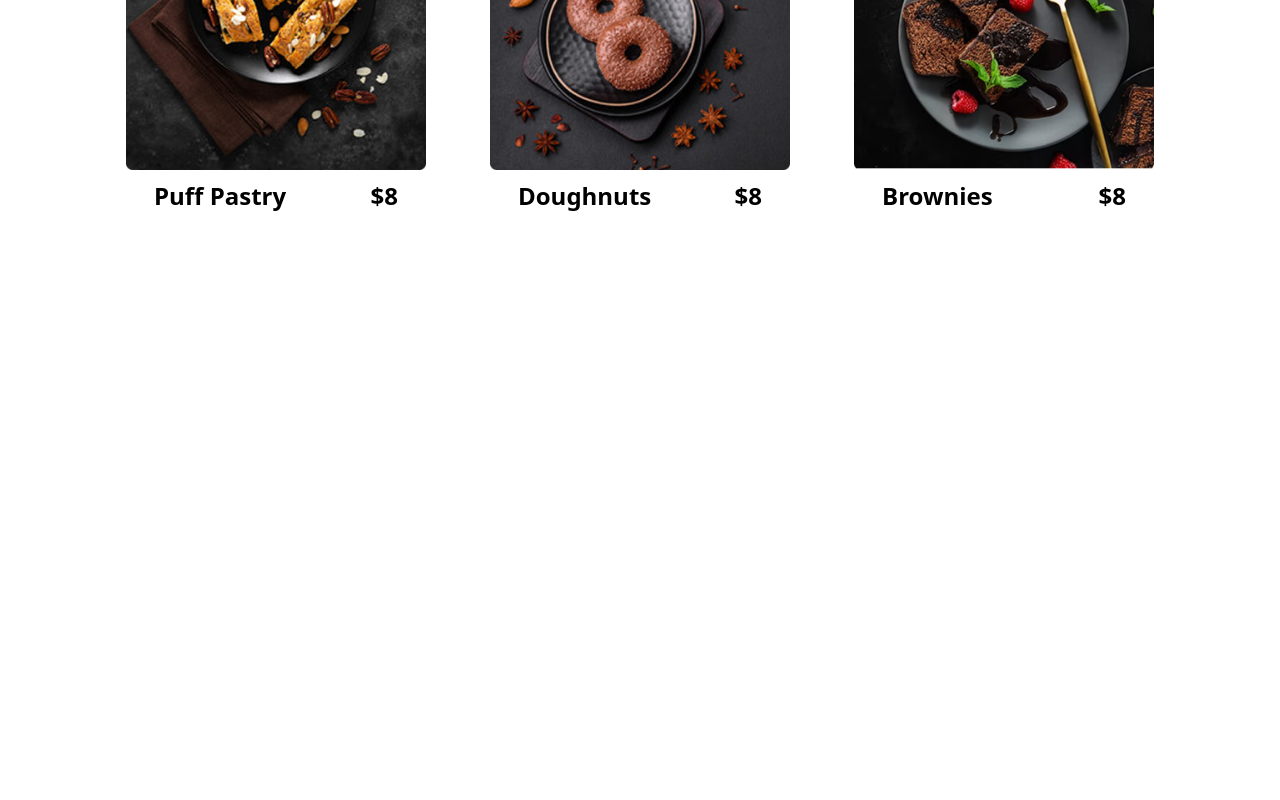
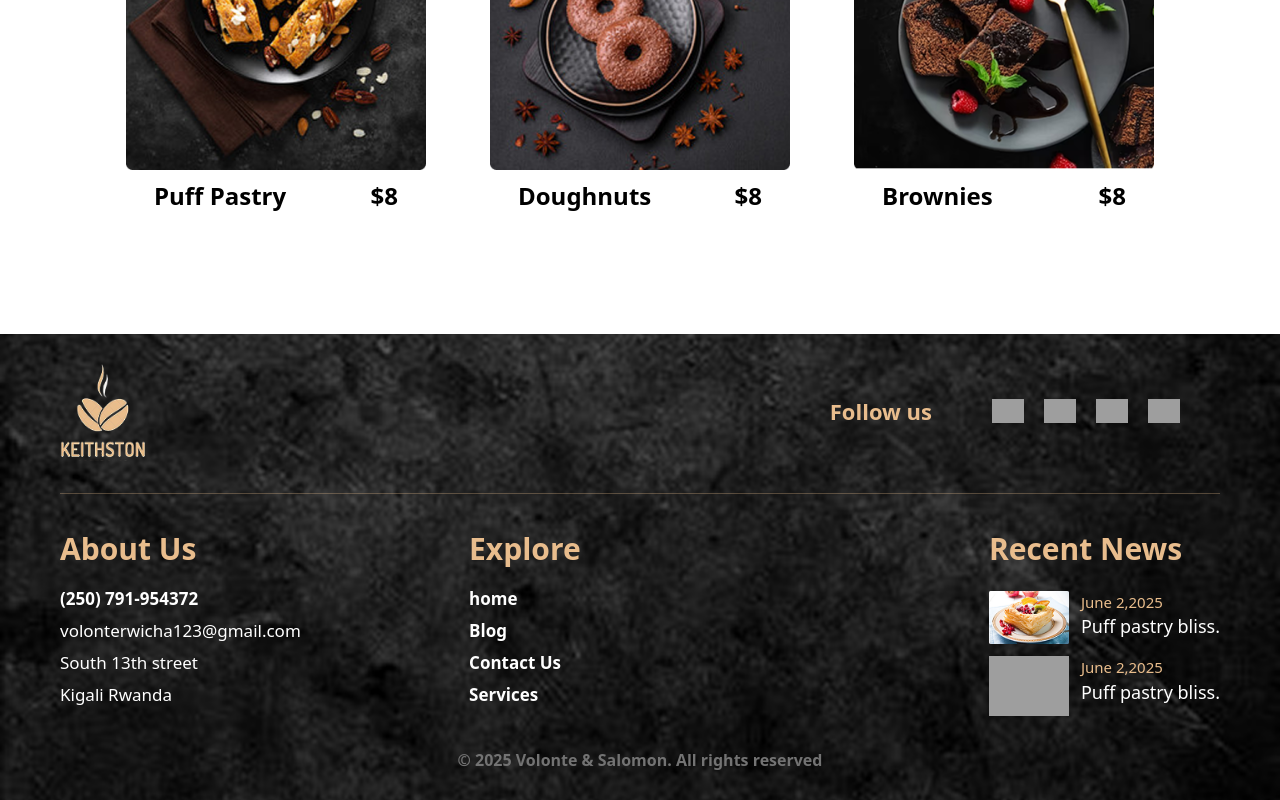
Before and after one commit to Will24300/barkery, a React (Vite) app in the folder barkery-cake/: page / in a window 1280 px wide. Shown: the part 4078-4878 px from the top of the page. Before the commit the page ends 4412 px from the top, so only its background shows below. Built offline with nearby package versions, Linux system fonts and the light colour scheme; grey boxes are pictures that could not be loaded; a web font is replaced by a local one.

Commit message:
Add footer

```diff
--- /dev/null
+++ b/barkery-cake/src/components/Footer.jsx
@@ -0,0 +1,108 @@
+import bg from "../assets/bg3.png";
+import logo from "../assets/logo.png";
+import facebook from "../assets/facebook.png";
+import pinterest from "../assets/pinterest.png";
+import whatsapp from "../assets/whatsapp.png";
+import instagram from "../assets/insta.png";
+import photo1 from "../assets/recent1.png";
+import photo2 from "../assets/recent2.png";
+
+export default function Footer() {
+  return (
+    <footer className="px-15 py-7" style={{ backgroundImage: `url(${bg})` }}>
+      <div className="flex justify-between items-center pb-8">
+        <img
+          src={logo}
+          alt="Logo"
+          className="h-[70px] w-auto md:h-[99px] md:w-[87px]"
+        />
+        <div className="flex justify-center items-center gap-5 pr-10">
+          <h2 className="text-[#E9BD8D] font-semibold text-[22px] mr-10">
+            Follow us
+          </h2>
+          <img
+            src={facebook}
+            alt="facebook"
+            width={32}
+            height={32}
+            className="cursor-pointer"
+          />
+          <img
+            src={pinterest}
+            alt="pinterest"
+            width={32}
+            height={32}
+            className="cursor-pointer"
+          />
+          <img
+            src={whatsapp}
+            alt="whatsapp"
+            width={32}
+            height={32}
+            className="cursor-pointer"
+          />
+          <img
+            src={instagram}
+            alt="instagram"
+            width={32}
+            height={32}
+            className="cursor-pointer"
+          />
+        </div>
+      </div>
+      <hr className="text-[#E9BD8D] opacity-30" />
+      <div className="flex justify-between  py-8">
+        <div>
+          <h2 className="text-[#E9BD8D] font-semibold text-[30px] mb-3">
+            About Us
+          </h2>
+          <ul className="text-white">
+            <li className="leading-8 text-[17px] font-semibold">
+              (250) 791-954372
+            </li>
+            <li className="leading-8 text-[17px] ">
+              volonterwicha123@gmail.com
+            </li>
+            <li className="leading-8 text-[17px] ">South 13th street</li>
+            <li className="leading-8 text-[17px] ">Kigali Rwanda</li>
+          </ul>
+        </div>
+        <div>
+          <h2 className="text-[#E9BD8D] font-semibold text-[30px] mb-3">
+            Explore
+          </h2>
+          <ul className="text-white">
+            <li className="leading-8 text-[17px] font-semibold">home</li>
+            <li className="leading-8 text-[17px] font-semibold">Blog</li>
+            <li className="leading-8 text-[17px] font-semibold">Contact Us</li>
+            <li className="leading-8 text-[17px] font-semibold">Services</li>
+          </ul>
+        </div>
+        <div className="ml-60">
+          <h2 className="text-[#E9BD8D] font-semibold text-[30px] mb-5">
+            Recent News
+          </h2>
+          <div className="text-white ">
+            <div className="flex gap-3 mb-3">
+              <img src={photo1} alt="recent order" width={80} height={67} />
+              <div>
+                <p className="text-[#E9BD8C] text-[15px]">June 2,2025</p>
+                <p className="text-[18px]">Puff pastry bliss.</p>
+              </div>
+            </div>
+            <div className="flex gap-3">
+              <img src={photo2} alt="recent order" width={80} height={67} />
+              <div className="">
+                <p className="text-[#E9BD8C] text-[15px]">June 2,2025</p>
+                <p className="text-[18px]">Puff pastry bliss.</p>
+              </div>
+            </div>
+          </div>
+        </div>
+      </div>
+      <p className="text-[#737373] text-center font-semibold">
+        © 2025 Volonte & Salomon. All rights reserved
+      </p>
+    </footer>
+  );
+}
--- a/barkery-cake/src/pages/Home.jsx
+++ b/barkery-cake/src/pages/Home.jsx
@@ -1,5 +1,6 @@
 import ExploreMenu from "../components/ExploreMenu";
 import FeaturedTreats from "../components/FeaturedTreats";
+import Footer from "../components/Footer";
 import Navbar from "../components/Navbar";
 import Products from "../components/Products";
 
@@ -10,6 +11,7 @@ export default function Home() {
       <Products />
       <ExploreMenu />
       <FeaturedTreats />
+      <Footer />
     </>
   );
 }
```
Also changed, not shown: barkery-cake/src/assets/bg3.png (added).
